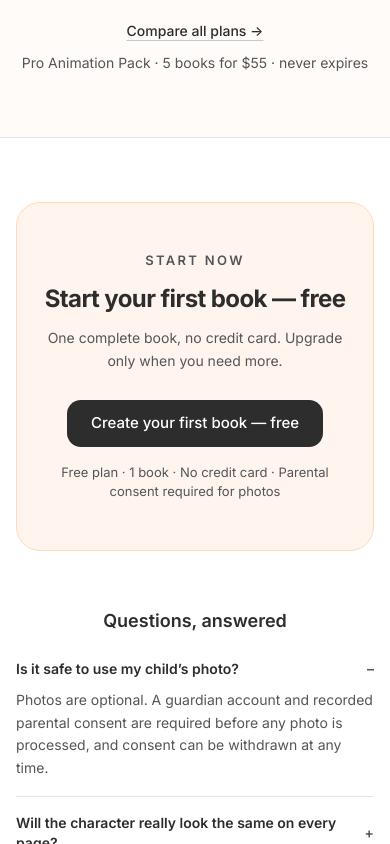
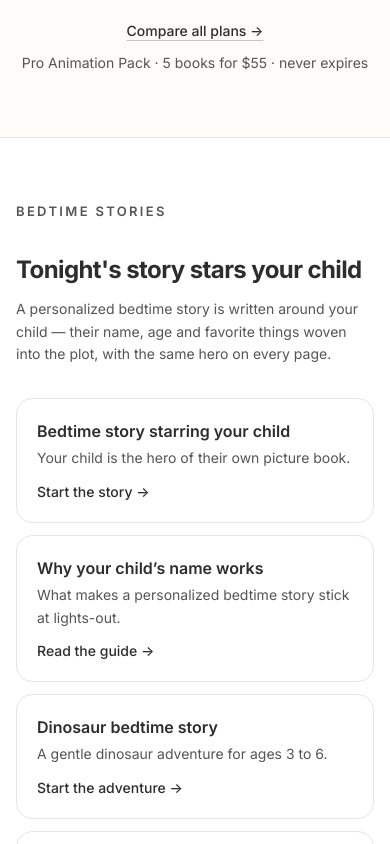
Before and after one commit to zjutimes2015/bookbunny, a Next.js app: page / in a window 390 px wide. Shown: the part 10180-11024 px from the top of the page. Built offline with nearby package versions, Linux system fonts and the light colour scheme; no server answers.

Commit message:
feat(seo): bedtime-intent reinforcement after GSC sprouts diagnosis — new meta description, homepage FAQ + bedtime link strip, BreadcrumbList on 3 pages, llms-full Quick answer

```diff
--- a/app/bedtime-story-starring-my-child/page.tsx
+++ b/app/bedtime-story-starring-my-child/page.tsx
@@ -1,6 +1,7 @@
 import type { Metadata } from 'next'
 import Link from 'next/link'
 import BunnyMascot from '@/components/BunnyMascot'
+import { BreadcrumbJsonLd } from '@/components/BreadcrumbJsonLd'
 import { SITE_URL, SITE_NAME } from '@/lib/site'
 
 const TITLE = 'Bedtime Story Starring Your Child — Personalized AI Picture Book'
@@ -142,6 +143,12 @@ export default function BedtimeStoryStarringMyChildPage() {
         type="application/ld+json"
         dangerouslySetInnerHTML={{ __html: JSON.stringify(faqJsonLd) }}
       />
+      <BreadcrumbJsonLd
+        items={[
+          { name: 'Home', url: SITE_URL },
+          { name: 'Bedtime story starring your child', url: `${SITE_URL}/bedtime-story-starring-my-child` },
+        ]}
+      />
 
       {/* Hero */}
       <section className="max-w-5xl mx-auto px-4 sm:px-6 lg:px-8 pt-16 pb-12 md:pt-20 text-center">
--- a/app/blog/personalized-bedtime-stories-for-kids/page.tsx
+++ b/app/blog/personalized-bedtime-stories-for-kids/page.tsx
@@ -1,5 +1,6 @@
 import type { Metadata } from 'next'
 import Link from 'next/link'
+import { BreadcrumbJsonLd } from '@/components/BreadcrumbJsonLd'
 import { SITE_URL, SITE_NAME } from '@/lib/site'
 
 const TITLE = "Personalized Bedtime Stories for Kids: Why Your Child's Name in the Story Works"
@@ -135,6 +136,13 @@ export default function PersonalizedBedtimeStoriesPage() {
         type="application/ld+json"
         dangerouslySetInnerHTML={{ __html: JSON.stringify(FAQSchema) }}
       />
+      <BreadcrumbJsonLd
+        items={[
+          { name: 'Home', url: SITE_URL },
+          { name: 'Blog', url: `${SITE_URL}/blog` },
+          { name: 'Personalized Bedtime Stories for Kids', url: `${SITE_URL}/blog/personalized-bedtime-stories-for-kids` },
+        ]}
+      />
 
       {/* Hero */}
       <section className="max-w-4xl mx-auto px-4 sm:px-6 lg:px-8 pt-12 pb-10 md:pt-16 text-center">
--- a/app/llms-full.txt/route.ts
+++ b/app/llms-full.txt/route.ts
@@ -15,7 +15,8 @@ export function GET() {
 
 ## One-line summary
 
-${SITE_NAME} is an AI picture book generator for children that produces a
+${SITE_NAME} is an AI picture book generator for children — most often a
+personalized bedtime story starring your child — that produces a
 finished, printable book — not just a text draft — with the same character
 illustrated consistently on every page, reading-level-matched text, and
 Amazon KDP-compliant PDFs.
@@ -26,6 +27,12 @@ Amazon KDP-compliant PDFs.
 Yes. The Free plan is $0/month and includes 1 complete book per month, 8 pages,
 3 art styles and 1 character. Watermarked preview PDFs are included. No credit
 card is required to start.
+
+**What is a personalized bedtime story?**
+A bedtime story written around your child — their name, age and favorite
+things woven into the plot, with the same hero illustrated on every page. A
+book takes minutes to generate, reads on screen the same evening, and never
+expires. It is the most common way parents use ${SITE_NAME}.
 
 **Can I sell the books I make on Amazon KDP?**
 Yes, on the Creator, Studio and Teacher plans. Those plans include two
--- a/app/page.tsx
+++ b/app/page.tsx
@@ -94,6 +94,14 @@ const FAQS = [
   {
     q: 'Do I need design or writing skills?',
     a: 'No. Describe an idea in one sentence; the editor handles structure, illustration prompts and text layout.',
+  },
+  {
+    q: 'What is a personalized bedtime story?',
+    a: 'A bedtime story written around your child — their name, age and favorite things woven into the plot, with the same hero illustrated on every page. Read it on screen tonight, or save it as a PDF to keep.',
+  },
+  {
+    q: 'Can I read the story tonight?',
+    a: 'Yes. A book takes minutes to generate — describe your child, pick an adventure, and read it on screen the same evening. The free plan includes one complete book a month.',
   },
 ]
 
@@ -428,7 +436,7 @@ export default function HomePage() {
         </div>
       </section>
 
-      {/* 04b · Social proof (placeholder content — replace with real reviews) */}
+      {/* 04b · Sample books showcase (real covers, no invented reviews) */}
       <Testimonials />
 
       {/* 04c · For creators & KDP sellers */}
@@ -500,6 +508,60 @@ export default function HomePage() {
         </div>
       </section>
 
+      {/* 06b · Bedtime stories — internal links to the bedtime-intent pages.
+          The homepage is the site's strongest page; linking the bedtime
+          landing pages from here tells Google the site is about personalized
+          bedtime stories, not the food queries the brand name attracts. */}
+      <section className="mx-auto max-w-6xl px-4 py-16 sm:px-6 lg:px-8 lg:py-20">
+        <SectionLabel>Bedtime stories</SectionLabel>
+        <h2 className="text-2xl font-bold tracking-tight text-[#2D2D2D] sm:text-3xl">
+          Tonight&apos;s story stars your child
+        </h2>
+        <p className="mt-3 max-w-lg text-sm leading-relaxed text-[#545558]">
+          A personalized bedtime story is written around your child — their name,
+          age and favorite things woven into the plot, with the same hero on
+          every page.
+        </p>
+        <div className="mt-8 grid gap-3 sm:grid-cols-2 lg:grid-cols-4">
+          {[
+            {
+              href: '/bedtime-story-starring-my-child',
+              title: 'Bedtime story starring your child',
+              desc: 'Your child is the hero of their own picture book.',
+              cta: 'Start the story →',
+            },
+            {
+              href: '/blog/personalized-bedtime-stories-for-kids',
+              title: 'Why your child\u2019s name works',
+              desc: 'What makes a personalized bedtime story stick at lights-out.',
+              cta: 'Read the guide →',
+            },
+            {
+              href: '/dinosaur-bedtime-story',
+              title: 'Dinosaur bedtime story',
+              desc: 'A gentle dinosaur adventure for ages 3 to 6.',
+              cta: 'Start the adventure →',
+            },
+            {
+              href: '/personalized-childrens-books',
+              title: 'Personalized children\u2019s books',
+              desc: 'Birthday, Christmas and baby shower gifts.',
+              cta: 'Explore gift ideas →',
+            },
+          ].map((card) => (
+            <Link
+              key={card.href}
+              href={card.href}
+              className="rounded-2xl border border-[#E5E5EA] bg-white p-5 transition-colors hover:border-[#2D2D2D]"
+            >
+              <h3 className="text-base font-semibold text-[#2D2D2D]">{card.title}</h3>
+              <p className="mt-1 text-sm leading-relaxed text-[#545558]">{card.desc}</p>
+              <span className="mt-3 block text-sm font-medium text-[#2D2D2D]">{card.cta}</span>
+            </Link>
+          ))}
+        </div>
+      </section>
+
       {/* 07 · Final CTA + FAQ */}
       <section className="mx-auto max-w-6xl px-4 py-16 sm:px-6 lg:px-8 lg:py-20">
         <div className="rounded-3xl border border-[#FFDAB9] bg-[#FFF5EE] px-6 py-12 text-center">
--- a/app/personalized-childrens-books/page.tsx
+++ b/app/personalized-childrens-books/page.tsx
@@ -1,6 +1,7 @@
 import type { Metadata } from 'next'
 import Link from 'next/link'
 import BunnyMascot from '@/components/BunnyMascot'
+import { BreadcrumbJsonLd } from '@/components/BreadcrumbJsonLd'
 import { SITE_URL, SITE_NAME } from '@/lib/site'
 
 const TITLE = "Personalized Children's Books — Make a Custom Storybook with Your Child's Photo"
@@ -151,6 +152,12 @@ export default function PersonalizedBooksPage() {
         type="application/ld+json"
         dangerouslySetInnerHTML={{ __html: JSON.stringify(FAQSchema) }}
       />
+      <BreadcrumbJsonLd
+        items={[
+          { name: 'Home', url: SITE_URL },
+          { name: "Personalized children's books", url: `${SITE_URL}/personalized-childrens-books` },
+        ]}
+      />
 
       {/* Hero */}
       <section className="max-w-5xl mx-auto px-4 sm:px-6 lg:px-8 pt-12 pb-12 md:pt-16 text-center">
--- /dev/null
+++ b/components/BreadcrumbJsonLd.tsx
@@ -0,0 +1,27 @@
+/**
+ * BreadcrumbList structured data (SEO/GEO).
+ *
+ * Gives Google and answer engines the page's place in the site hierarchy,
+ * which is what surfaces breadcrumb trails in search results and helps AI
+ * crawlers map parent/child topic relationships. Rendered next to the
+ * page's other JSON-LD scripts; one BreadcrumbList per page.
+ */
+export function BreadcrumbJsonLd({ items }: { items: { name: string; url: string }[] }) {
+  const jsonLd = {
+    '@context': 'https://schema.org',
+    '@type': 'BreadcrumbList',
+    itemListElement: items.map((item, i) => ({
+      '@type': 'ListItem',
+      position: i + 1,
+      name: item.name,
+      item: item.url,
+    })),
+  }
+
+  return (
+    <script
+      type="application/ld+json"
+      dangerouslySetInnerHTML={{ __html: JSON.stringify(jsonLd) }}
+    />
+  )
+}
--- a/components/Footer.tsx
+++ b/components/Footer.tsx
@@ -33,6 +33,9 @@ export default function Footer() {
               </Link>
               <Link href="/personalized-childrens-books" className="block text-[#545558] hover:text-[#FF6B8A]">
                 Personalized gifts
+              </Link>
+              <Link href="/bedtime-story-starring-my-child" className="block text-[#545558] hover:text-[#FF6B8A]">
+                Bedtime stories
               </Link>
             </div>
             <div className="space-y-3">
--- a/lib/site.ts
+++ b/lib/site.ts
@@ -8,7 +8,7 @@ export const SITE_NAME = 'SproutTales'
 
 /** Primary meta description used across landing pages */
 export const SITE_DESCRIPTION =
-  'AI picture book generator with the same character on every page, GRL A–E leveled text, and print-ready Amazon KDP PDFs. Free plan: 1 book a month, no credit card.'
+  'Personalized bedtime stories starring your child. AI picture book generator with the same character on every page, GRL A–E text, KDP-ready PDFs. Free plan.'
 
 /** Legal entity that operates the service; shown in the privacy policy and terms. */
 export const LEGAL_ENTITY = process.env.LEGAL_ENTITY || 'SproutTales'
```
Also changed, not shown: 1 other file (tests, documents, lock files or other folders).
